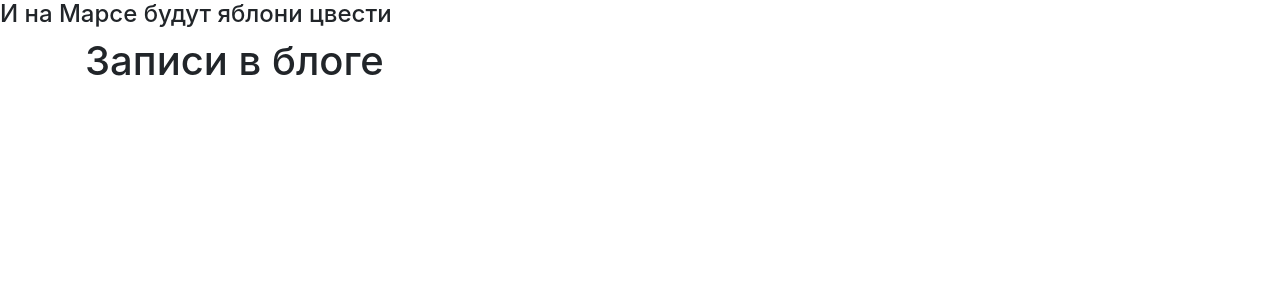
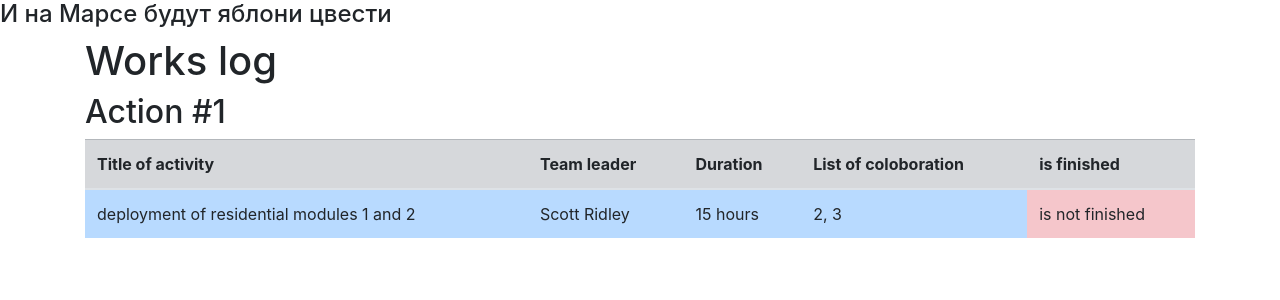
Before and after one commit to danilinkp/flask_MARS, a Flask app: page / in a window 1280 px wide. Shown: the part 72-372 px from the top of the page. Run offline with Flask 2, Linux system fonts and the light colour scheme; data comes from the database, SQL or seed files in the repository; parts of the project's set-up code (start-up, migrations or seed data) failed here and were passed over; some libraries are stand-ins or nearby versions.

Commit message:
Журнал работ

```diff
--- /dev/null
+++ b/db_request1.py
@@ -0,0 +1,6 @@
+global_init(input())
+db_sess = create_session()
+users = db_sess.query(User).filter(User.address == "module_1", User.speciality.notlike('%engineer%'),
+                                   User.speciality.notlike('%engineer%')).all()
+for user in users:
+    print(user.id)
--- a/main.py
+++ b/main.py
@@ -15,9 +15,9 @@ app.config['SECRET_KEY'] = 'yandexlyceum_secret_key'
 @app.route('/')
 @app.route('/index')
 def index():
-    # db_sess = db_session.create_session()
-    # news = db_sess.query(Jobs).filter(Jobs.is_private != True)
-    return render_template("index.html")
+    db_sess = db_session.create_session()
+    jobs = db_sess.query(Jobs).all()
+    return render_template("index.html", jobs=jobs)
 
 
 @app.route('/register', methods=['GET', 'POST'])
@@ -96,9 +96,9 @@ def user_add():
 
 def user_get():
     db_sess = db_session.create_session()
-    user = db_sess.query(User).filter(User.id == 1).first()
-    for news in user.news:
-        print(news.created_date)
+    jobs = db_sess.query(Jobs).all()
+    for job in jobs:
+        print(job.team_leader.surname, job.team_leader.name, job.work_size, job.is_finished)
 
 
 def jobs_add():
@@ -115,7 +115,7 @@ def jobs_add():
 
 if __name__ == '__main__':
     db_session.global_init("db/blogs.db")
-    user_add()
+    # user_add()
     # user_get()
-    jobs_add()
+    # jobs_add()
     app.run(port=8080, host='127.0.0.1')
--- a/templates/index.html
+++ b/templates/index.html
@@ -1,16 +1,32 @@
 {% extends "base.html" %}
 
 {% block content %}
-<h1>Записи в блоге</h1>
-{% for item in news%}
-<div class="col-md6 border rounded">
-    <h2>{{item.title}}</h2>
-    <div>
-        {{item.content}}
-    </div>
-    <div>
-        Автор - {{item.user.name}}, Дата написания - {{item.created_date}}
-    </div>
-</div>
+<h1>Works log</h1>
+{% for item in jobs %}
+<h2>Action #{{item.id}}</h2>
+<table class="table">
+  <thead>
+    <tr class="table-secondary">
+      <th scope="col">Title of activity</th>
+      <th scope="col">Team leader</th>
+      <th scope="col">Duration</th>
+      <th scope="col">List of coloboration</th>
+      <th scope="col">is finished</th>
+    </tr>
+  </thead>
+  <tbody>
+    <tr>
+      <td class="table-primary">{{item.job}}</td>
+      <td class="table-primary">{{item.team_leader.surname}} {{item.team_leader.name}}</td>
+      <td class="table-primary">{{item.work_size}} hours</td>
+      <td class="table-primary">{{item.collaborators}}</td>
+      {% if item.is_finished == False %}
+        <td class="table-danger">is not finished</td>
+      {% else %}
+        <td class="table-success">finished</td>
+      {% endif %}
+    </tr>
+  </tbody>
+</table>
 {% endfor %}
 {% endblock %}
```
